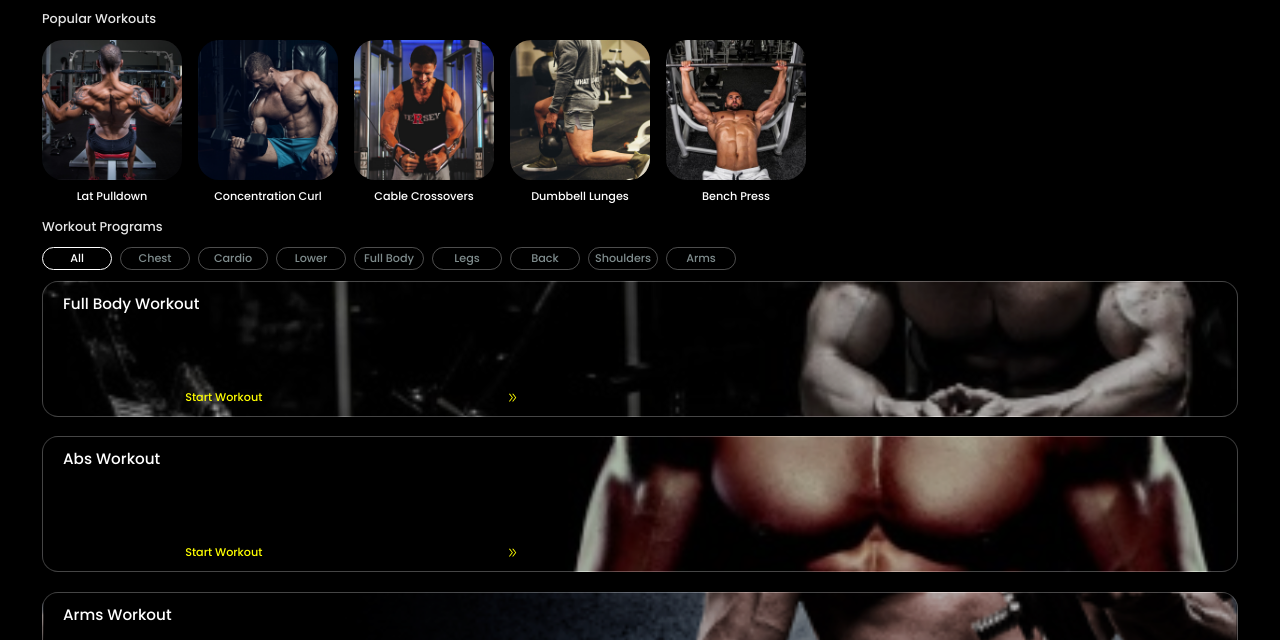
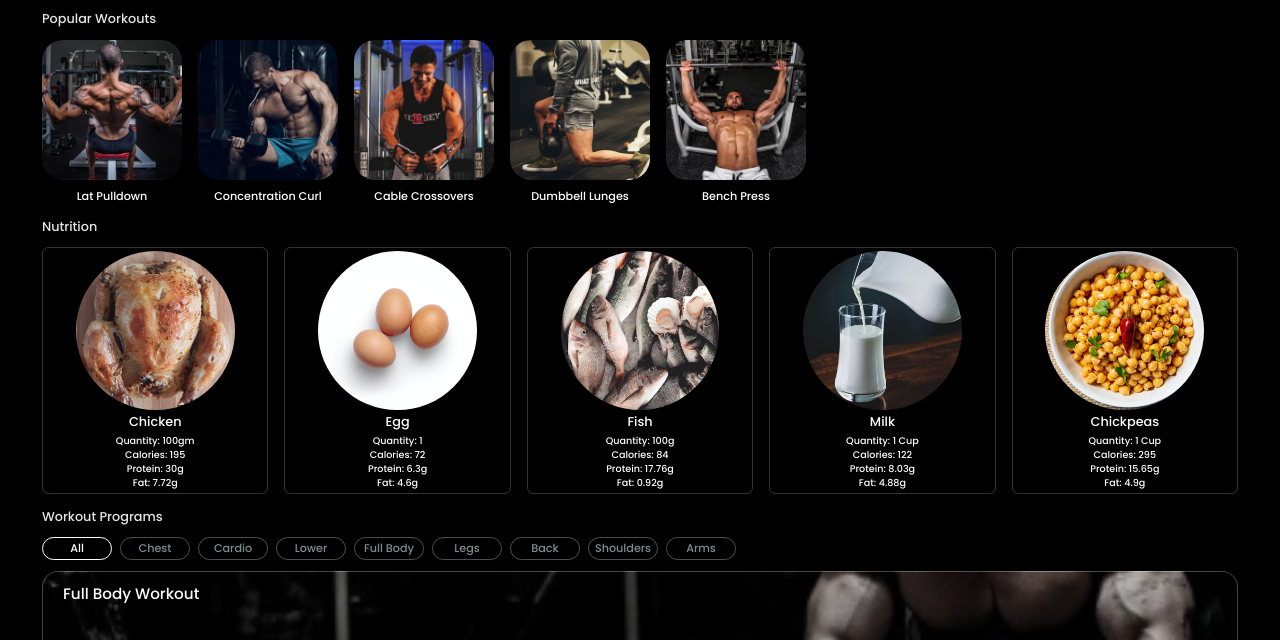
Before and after one commit to shubham-sde-null/gym-application, a React app: page / in a window 1280 px wide. Shown: the part 160-800 px from the top of the page. Built offline with nearby package versions, Linux system fonts and the light colour scheme; some packages are replaced by stand-ins of ours.

Commit message:
nutrition page added

```diff
--- /dev/null
+++ b/src/components/FoodData.css
@@ -0,0 +1,69 @@
+.foodItemsCont {
+  /* border: 1px solid white; */
+  color: white;
+  display: flex;
+  flex-direction: column;
+  gap: 0.7rem;
+  /* juremstify-content: space-between; */
+  width: var(--width);
+  margin: auto;
+  /* border: var(--borderw); */
+  margin-top: 0.2rem;
+  z-index: 400;
+  padding: 5px 10px;
+}
+
+.foodItemsCont p {
+  font-size: var(--heading);
+  font-weight: 500;
+  color: white;
+}
+
+.foodItemsCont .foodItems {
+  width: 100%;
+  z-index: 450;
+  /* border: 1px solid yellow; */
+  color: white;
+  display: flex;
+  overflow-x: scroll;
+  gap: 1rem;
+}
+
+::-webkit-scrollbar {
+  display: none;
+}
+
+.foodItemsCont .foodItem {
+  display: flex;
+  flex-direction: column;
+  align-items: center;
+  border: 0.5px solid rgba(255, 255, 255, 0.2);
+  border-radius: 0.4rem;
+  padding: 0.2rem 0.4rem;
+  /* border: 1px solid red; */
+  min-width: 6rem;
+}
+
+.foodItem img {
+  width: 75%;
+  border-radius: 50%;
+}
+
+/* .foodItem p {
+  border: 1px solid yellow;
+  display: flex;
+  gap: 0.4rem;
+  width: 100%;
+} */
+
+.foodItem .foodName {
+  margin-top: 0.2rem;
+  margin-bottom: 0.2rem;
+  font-size: 0.8rem;
+  /* border: 2px solid red; */
+}
+
+.foodItem .foodNameUtility {
+  /* align-self: flex-start; */
+  font-size: 0.6rem;
+}
--- /dev/null
+++ b/src/components/FoodData.js
@@ -0,0 +1,26 @@
+import React from "react";
+import foodList from "../context/fooddatabase";
+import { v4 as uuidv4 } from "uuid";
+import "./FoodData.css";
+function FoodData() {
+  return (
+    <div className="foodItemsCont">
+      <p>Nutrition</p>
+      <div className="foodItems">
+        {" "}
+        {foodList.map((food, index = uuidv4()) => (
+          <div className="foodItem" key={index}>
+            <img src={food.img} alt="" />
+            <p className="foodName">{food.name}</p>
+            <p className="foodNameUtility">Quantity:&nbsp;{food.quantity}</p>
+            <p className="foodNameUtility">Calories:&nbsp;{food.calories}</p>
+            <p className="foodNameUtility">Protein:&nbsp;{food.protein}</p>
+            <p className="foodNameUtility">Fat:&nbsp;{food.fat}</p>
+          </div>
+        ))}
+      </div>
+    </div>
+  );
+}
+
+export default FoodData;
--- /dev/null
+++ b/src/context/fooddatabase.js
@@ -0,0 +1,48 @@
+import egg from "../images/food/egg.png";
+import chicken from "../images/food/chicken.png";
+import fish from "../images/food/fish.png";
+import milk from "../images/food/milk.png";
+import chickpeas from "../images/food/chickpeas.png";
+const foodList = [
+  {
+    img: chicken,
+    name: "Chicken",
+    quantity: "100gm",
+    calories: "195",
+    protein: "30g",
+    fat: "7.72g",
+  },
+  {
+    img: egg,
+    name: "Egg",
+    quantity: "1",
+    calories: "72",
+    protein: "6.3g",
+    fat: "4.6g",
+  },
+  {
+    img: fish,
+    name: "Fish",
+    quantity: "100g",
+    calories: "84",
+    protein: "17.76g",
+    fat: "0.92g",
+  },
+  {
+    img: milk,
+    name: "Milk",
+    quantity: "1 Cup",
+    calories: "122",
+    protein: "8.03g",
+    fat: "4.88g",
+  },
+  {
+    img: chickpeas,
+    name: "Chickpeas",
+    quantity: "1 Cup",
+    calories: "295",
+    protein: "15.65g",
+    fat: "4.9g",
+  },
+];
+export default foodList;
--- a/src/navbar/Navbar.css
+++ b/src/navbar/Navbar.css
@@ -6,12 +6,11 @@ nav {
   justify-content: space-between;
   color: #fff;
   position: relative;
-    z-index: 150;
+  z-index: 1000;
   border-bottom: 0.2px solid rgba(255, 255, 255, 0.3);
   width: 100%;
   position: fixed;
 }
-
 
 /* I want to hide the hamburger menu if the screen size is greate then the 600px */
 
--- a/src/pages/Home.js
+++ b/src/pages/Home.js
@@ -2,12 +2,14 @@ import React from "react";
 import Category from "../components/Category";
 import PopularWorkout from "../components/PopularWorkout";
 import WorkoutPrograms from "../components/WorkoutPrograms";
+import FoodData from "../components/FoodData";
 // import "./Home.css";
 function Home() {
   return (
     <div className="homeComponent">
       <Category />
       <PopularWorkout />
+      <FoodData />
       <WorkoutPrograms />
     </div>
   );
--- /dev/null
+++ b/src/pages/Store.css
@@ -0,0 +1,24 @@
+@media screen and (max-width: 600px) {
+  .store {
+    margin-top: 3rem;
+    color: rgba(58, 227, 116, 1);
+    display: flex;
+    justify-content: center;
+    align-items: center;
+    flex-direction: column;
+    text-align: center;
+    z-index: 2000;
+  }
+  .store p {
+    color: white;
+  }
+  .store a {
+    z-index: 300;
+  }
+  .store button {
+    margin-top: 1rem;
+    background-color: rgba(113, 88, 226, 1);
+    font-weight: 600;
+    padding: 5px 10px;
+  }
+}
--- a/src/pages/Store.js
+++ b/src/pages/Store.js
@@ -1,7 +1,26 @@
 import React from "react";
-
+import "./Store.css";
+import { NavLink } from "react-router-dom";
 function Store() {
-  return <div>Store</div>;
+  return (
+    <div className="store">
+      <p
+        onClick={() => {
+          console.log("hello");
+        }}
+      >
+        Products will arrive soon
+      </p>
+      <NavLink to="/">
+        <button
+          onClick={() => {
+            console.log("clicked");
+          }}
+        >
+          Home Page
+        </button>
+      </NavLink>
+    </div>
+  );
 }
-
 export default Store;
```
Also changed, not shown: src/images/food/chicken.png (added), src/images/food/chickpeas.png (added), src/images/food/egg.png (added), src/images/food/fish.png (added), src/images/food/milk.png (added). Lines whose indentation alone changed are shown as unchanged.
